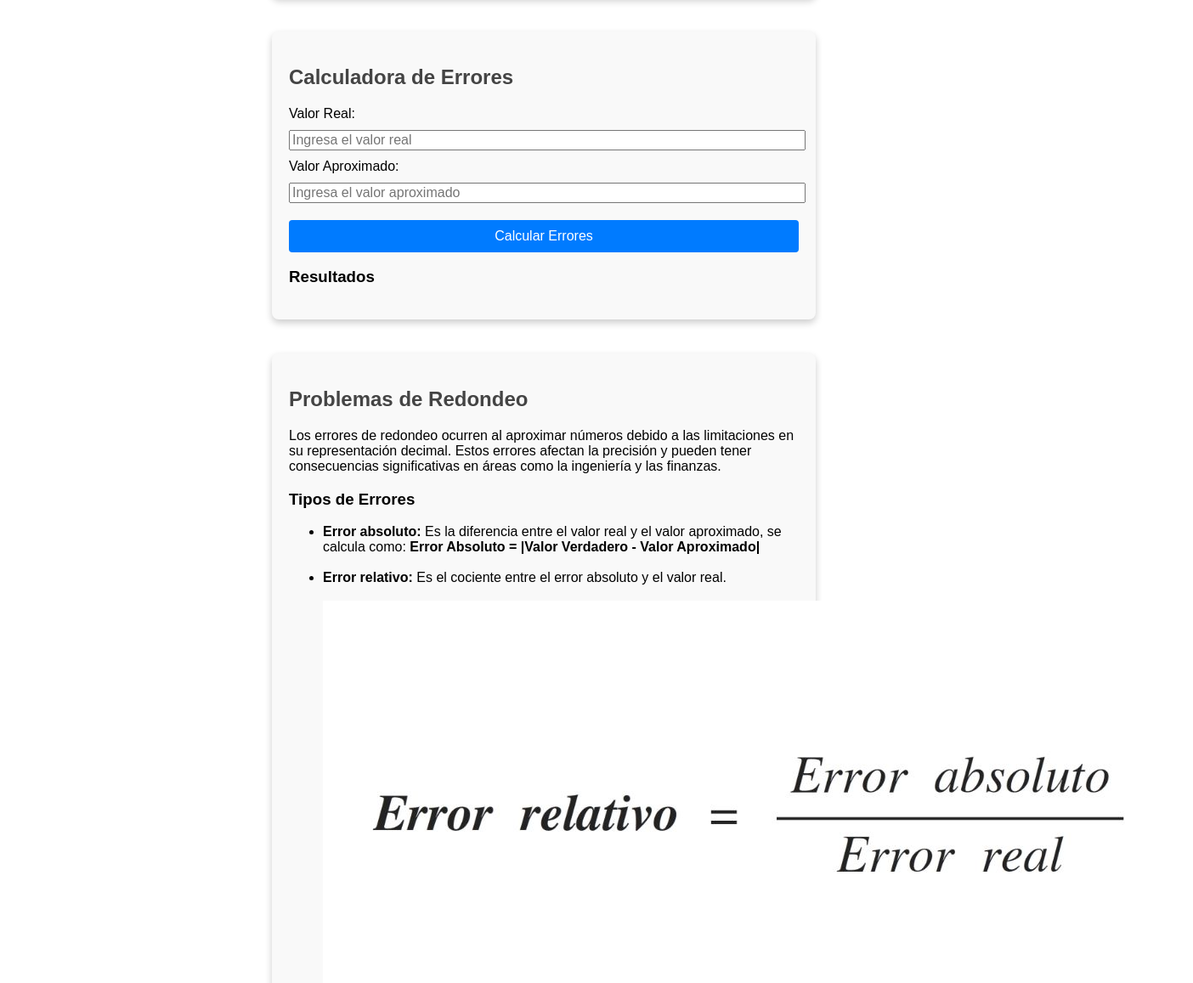
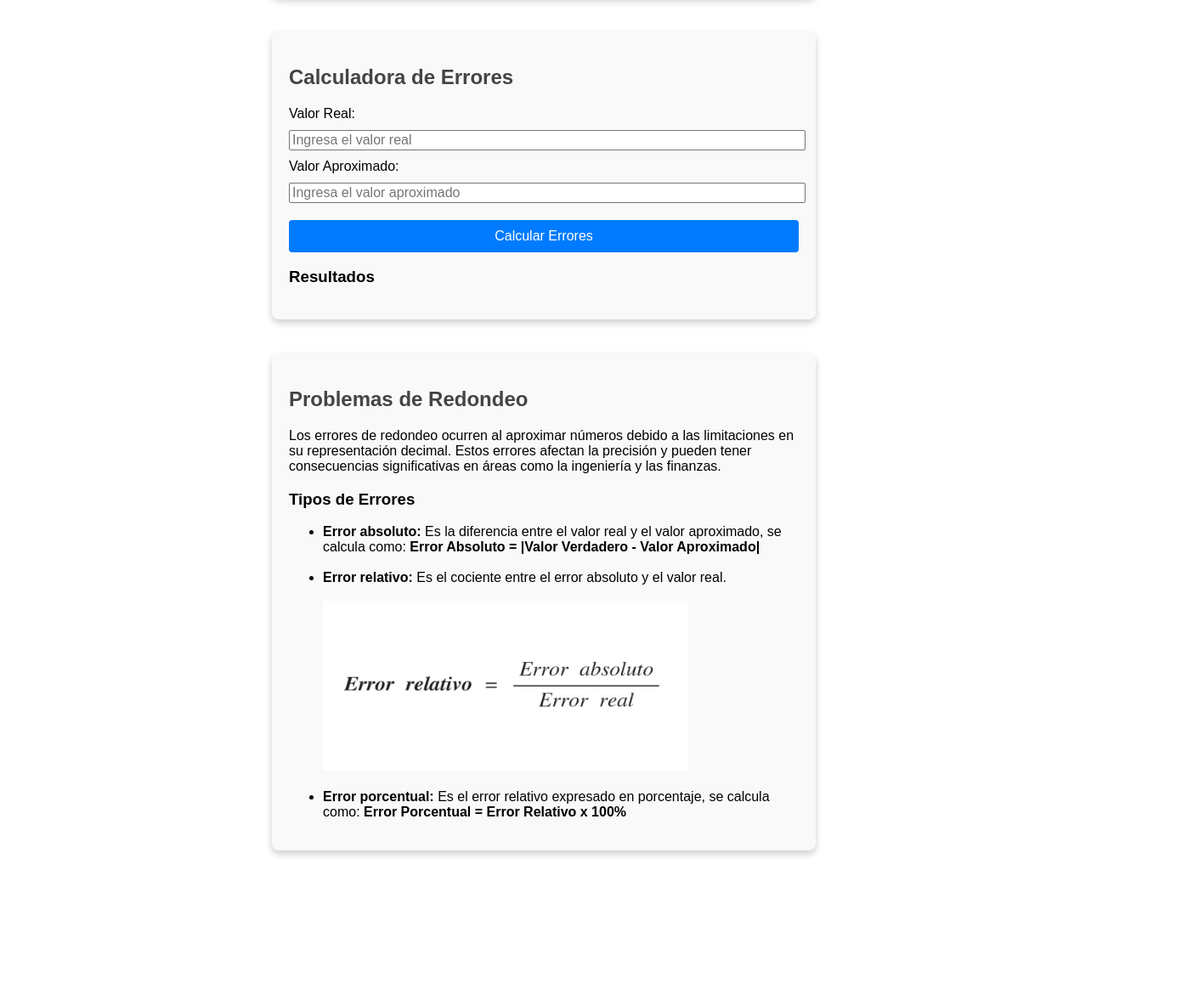
Before and after one commit to Pampa17/CalculadoraErrorRedondeo, a plain HTML site: page index.html in a window 1280 px wide. Shown: the part 143-1300 px from the top of the page at 85% size, 1404 px wide, since content can reach past the window. After the commit the page ends 1164 px from the top, so only its background shows below. Drawn offline with Linux system fonts and the light colour scheme.

Commit message:
Update styles.css
se agrego diseño a la imagen

```diff
--- a/styles.css
+++ b/styles.css
@@ -54,3 +54,8 @@ button:hover {
     font-size: 1.1rem;
     color: #555;
 }
+
+img {
+    height: 200px;
+    width: 430px;
+}
```
